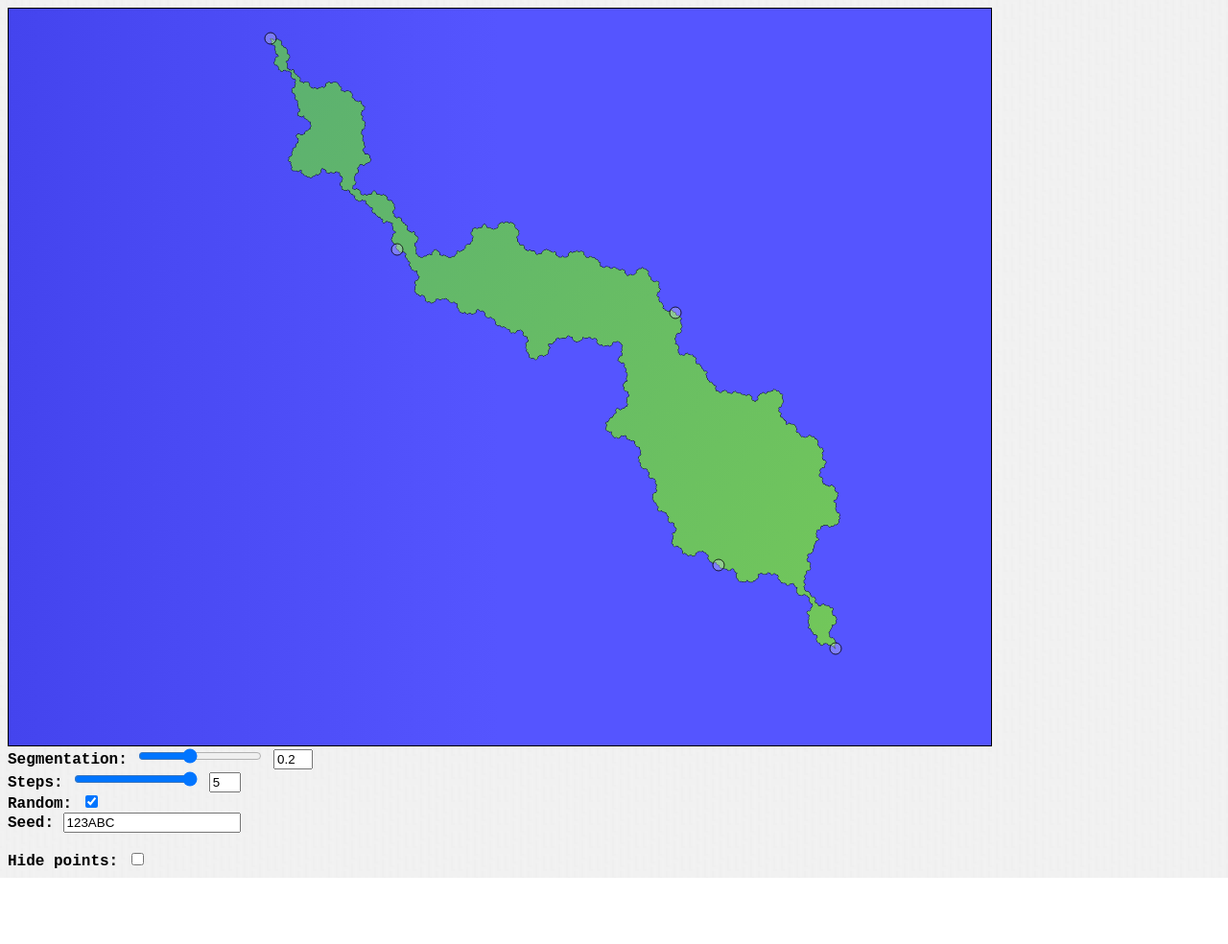
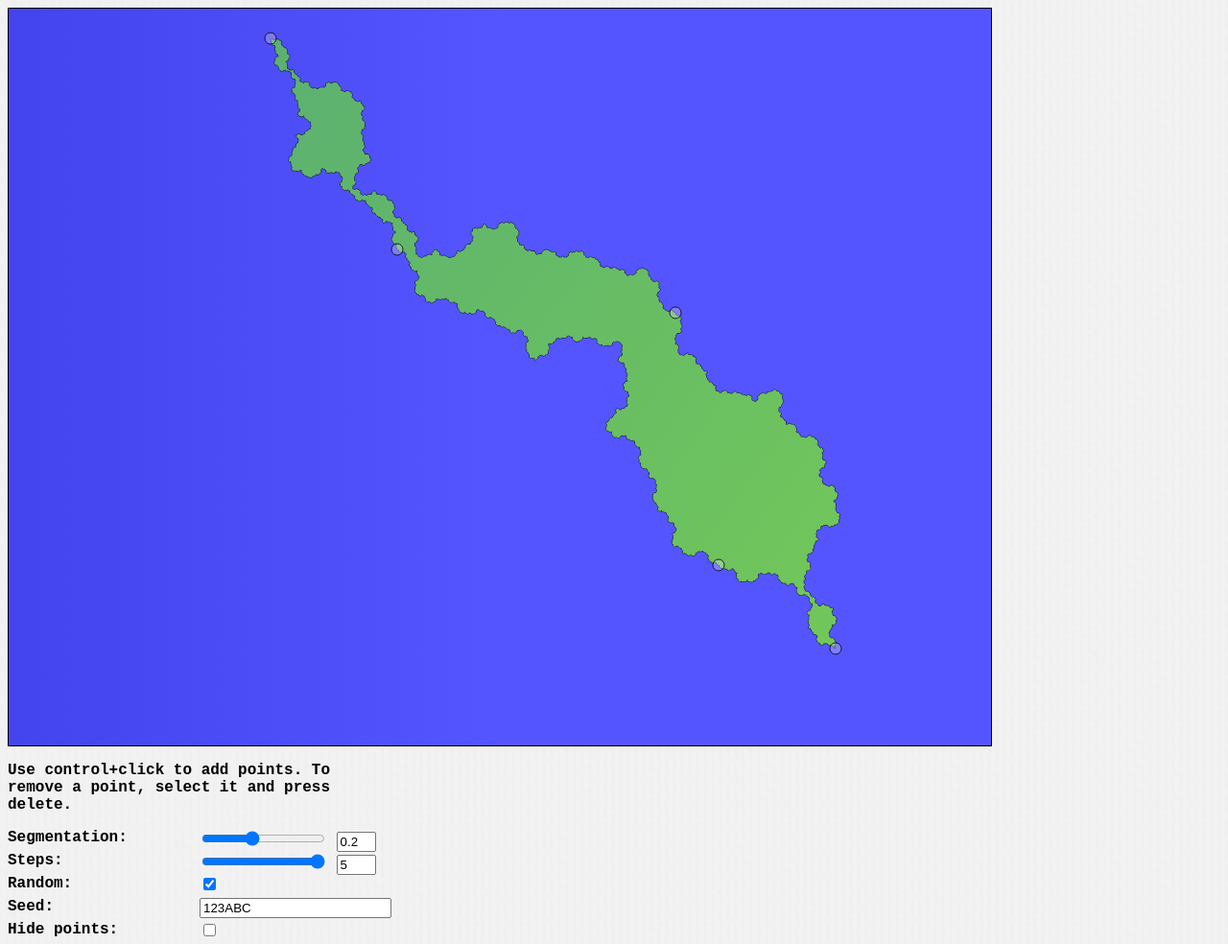
Before and after one commit to beothorn/KochSnowflakeIslandGenerator, a plain HTML site: page index.html in a window 1280 px wide. Shown: the whole page at 96% size. Before the commit the page ends 915 px from the top, so only its background shows below. Drawn offline with Linux system fonts and the light colour scheme.

Commit message:
Doing what I can with te html

```diff
--- a/index.html
+++ b/index.html
@@ -8,29 +8,85 @@ body
 	font-weight: bold;
 }
 
+.col-1{
+	float:left;
+	width:50%;
+	height: 1.5em;
+}
+
+.col-2{
+        float:right;
+        width:50%;
+	height: 1.5em;
+}
+
+.row{
+	display:inline;
+}
+
+.panel{
+	width:25em;
+}
+
 </style>
 
 <body >
 	<canvas id="game-canvas" width="1024" height="768" style="border:1px solid #000000;">
 		Your browser does not support the HTML5 canvas tag.
 	</canvas>
-	<br>
-	Segmentation: <input id="apertureSlide"
-		onchange="document.getElementById('aperture').value=this.value"
-		type="range" min="0" max="0.5" step="0.01" />
-	<input type="text" id="aperture" value="0.33" size="2" readonly>
-	<br>
-	Steps: <input id="stepsSlide"
-                onchange="document.getElementById('steps').value=this.value"
-                type="range" min="1" max="5" step="1" />
-        <input type="text" id="steps" value="1" size="1" readonly>
-	<br>
-	Random: <input id="isRandom" type="checkbox">
-	<br>
-	Seed: <input type="text" id="randomSeed">
-	<br>
-	<br>
-        Hide points: <input id="isHiding" type="checkbox">
+	<div class="panel">
+	<div class="row">
+	<p>Use control+click to add points. To remove a point, select it and press delete.
+	</p>
+	</div>
+	<div class="row">
+        	<div class="col-1">
+			Segmentation:
+		</div>
+		<div class="col-2">
+			<input id="apertureSlide"
+				onchange="document.getElementById('aperture').value=this.value"
+				type="range" min="0" max="0.5" step="0.01" />
+			<span><input type="text" id="aperture" value="0.33" size="2" readonly>
+			</span>
+		</div>
+	</div>
+	<div class="row">
+		<div class="col-1">
+			Steps:
+		</div>
+		<div class="col-2">
+			<input id="stepsSlide"
+                		onchange="document.getElementById('steps').value=this.value"
+                		type="range" min="1" max="5" step="1" />
+        		<input type="text" id="steps" value="1" size="2" readonly>
+		</div>
+	</div>
+	<div class="row">
+		<div class="col-1">
+			Random:
+		</div>
+		<div class="col-2">
+			<input id="isRandom" type="checkbox">
+		</div>
+	</div>
+	<div class="row">
+		<div class="col-1">
+			Seed:
+		</div>
+		<div class="col-2">
+			<input style="width:100%;" type="text" id="randomSeed">
+		</div>
+	</div>
+	<div class="row">
+                <div class="col-1">
+        		Hide points:
+		</div>
+		<div class="col-2">
+			<input id="isHiding" type="checkbox">
+		</div>
+	</div>
+	</div>
 	<script type="text/javascript" src="seedrandom.js"></script>
 	<script type="text/javascript" src="koch.js"></script>
 </body>
```
